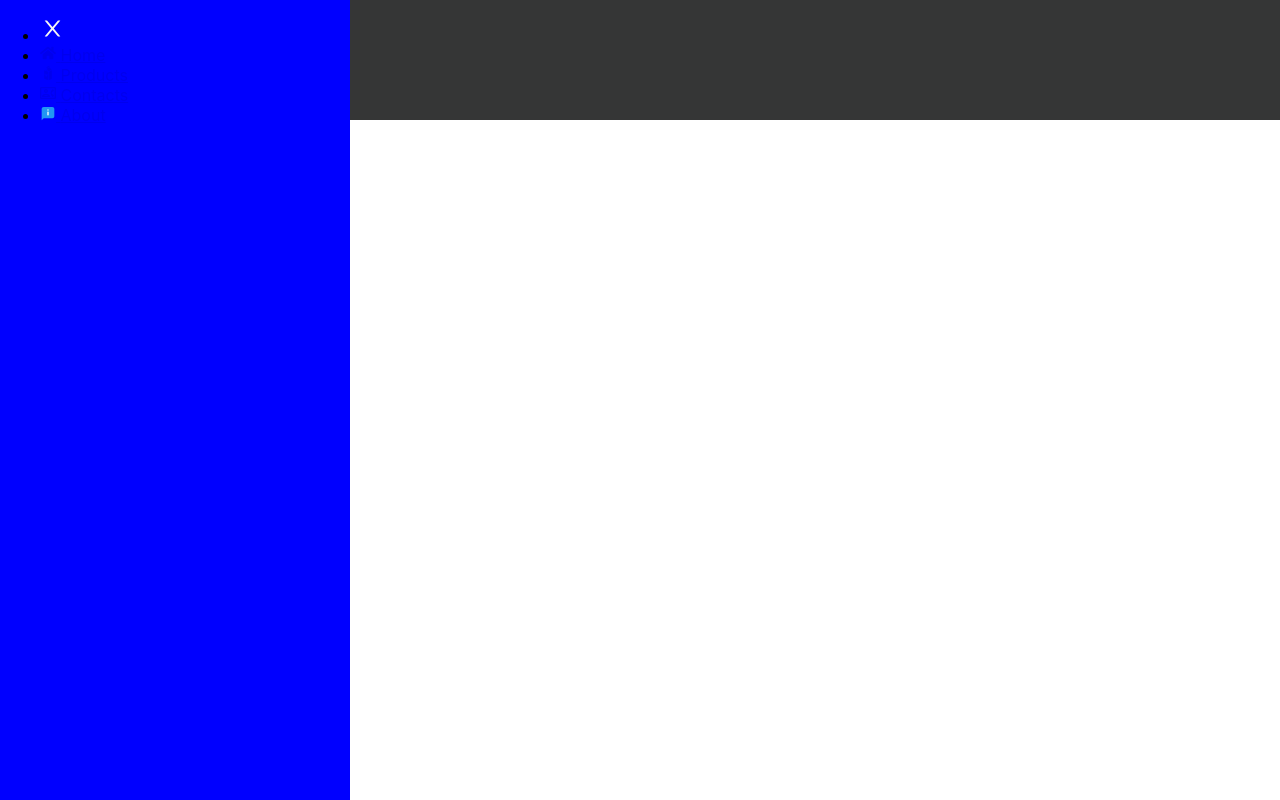
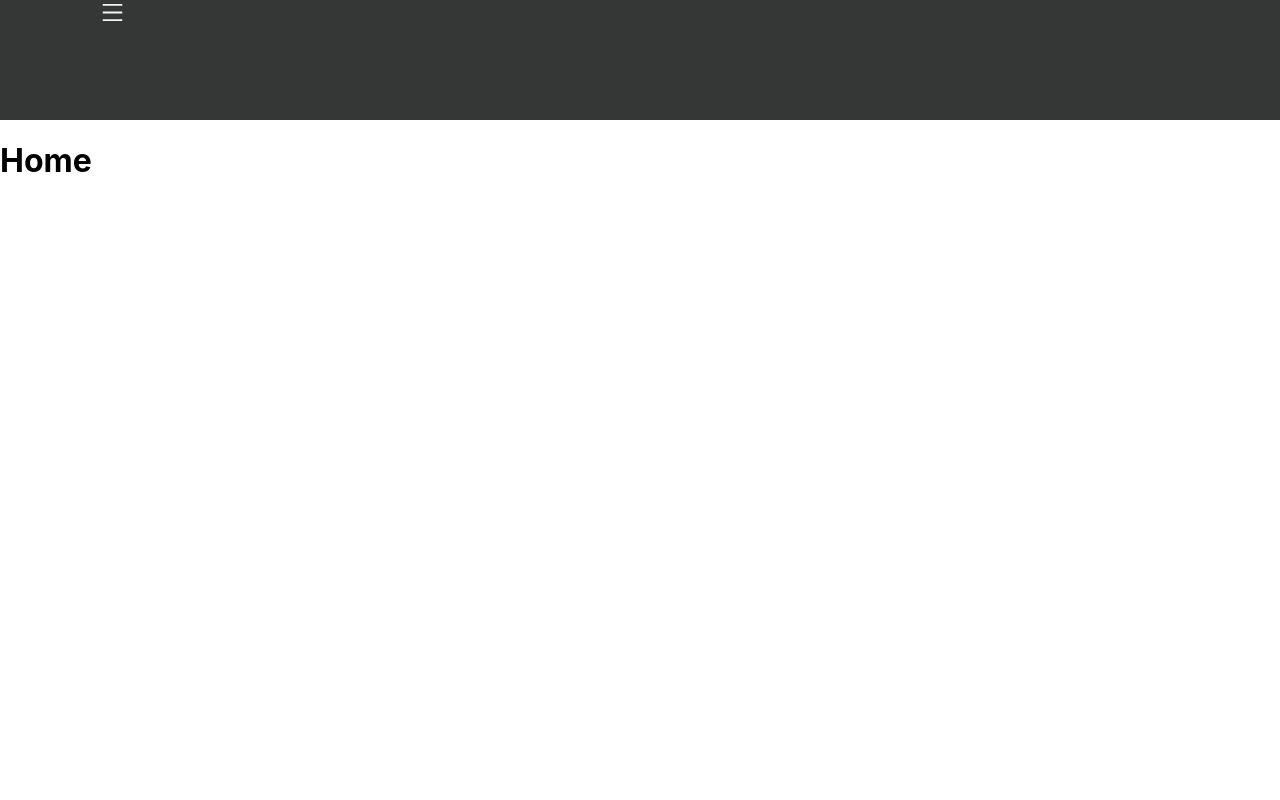
Before and after one commit to sirben181/my-app, a React (Create React App) app: page / in a window 1280 px wide. Built offline with nearby package versions, Linux system fonts and the light colour scheme.

Commit message:
sidebar working

```diff
--- a/src/components/Navbar.js
+++ b/src/components/Navbar.js
@@ -5,13 +5,17 @@ import * as AiIcons from 'react-icons/ai'
 import {SidebarData} from './SidebarData'
 const Navbar = () =>{
   const[sidebar,setSidebar]=useState(false)
-
+  const showSidebar=()=>{
+    setSidebar(!sidebar)
+  }
   return (
     <div className='container'>
       <div className="navbar">
           <div className="menu">
             <div className="menubars">
-              <AiIcons.AiOutlineMenu className='menu-icon'/>
+              <Link to='#' onClick={()=>showSidebar()}>
+              <AiIcons.AiOutlineMenu className='menu-icon'  />
+              </Link>
             </div>
             <div className="nav-menu">
                <ul className="nav-menu-lists">
@@ -27,9 +31,9 @@ const Navbar = () =>{
           </div>
           <div className={sidebar ? 'nav-menu active':'nav-menu'}>
                <ul className="sidebar-icon">
-                    <li >
-                      <Link to='#'>
-                          <AiIcons.AiOutlineClose className="menu-icon" onClick={()=>setSidebar(!sidebar)}/>
+                    <li>
+                      <Link to='#'  onClick={()=>setSidebar(!sidebar)}>
+                          <AiIcons.AiOutlineClose className="menu-icon"/>
                       </Link>
                     </li>
                     {SidebarData.map((item,index)=>{
--- a/src/components/navbar.css
+++ b/src/components/navbar.css
@@ -23,16 +23,18 @@ justify-content: flex-start;
 .menu-icon{color:#f5f5f5;
 font-size:25px;}
 .nav-menu{
+    display: flex;
+    justify-content:center;
     background-color: blue;
     width:250px;
     height:100vh;
     position:fixed;
     top:0;
-    /* left:-100%; */
+    left:-100%;
     transition:850ms;
 }
 .nav-menu.active{
-    position:fixed;
-    top:0;
+   left:0;
+    transition:350ms;
 
 }
```
